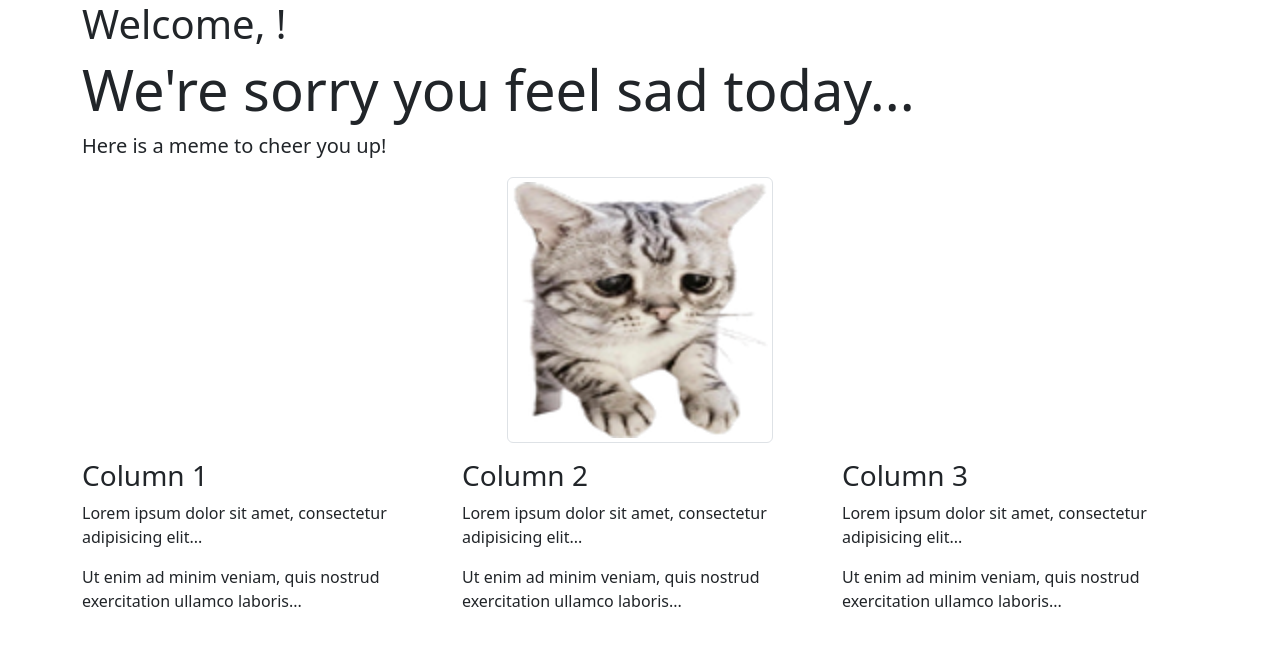
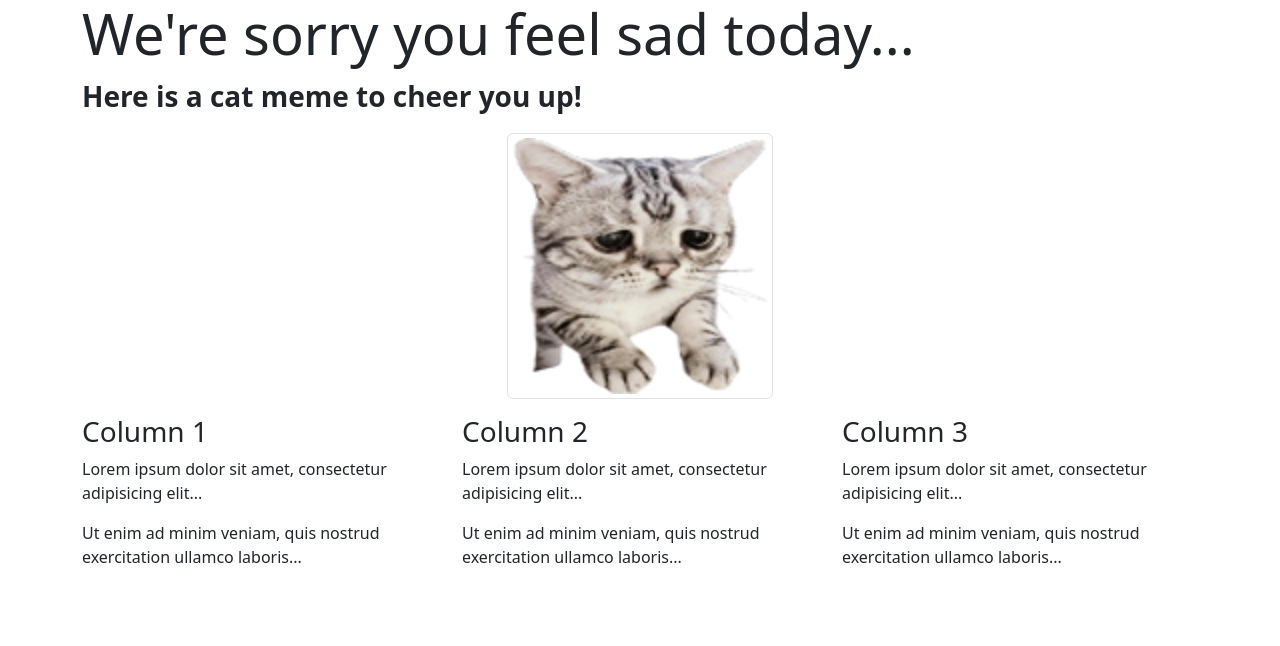
Before and after one commit to Logan-Hebert/Emeowtion, a website: page sadness.html in a window 1280 px wide. Drawn offline with nearby package versions, Linux system fonts and the light colour scheme; files whose address does not match are found by name.

```diff
--- a/sadness.html
+++ b/sadness.html
@@ -20,10 +20,9 @@
 
 <div class="jumbotron jumbotron-fluid">
   <div class="container">
-    <h1>Welcome, <span id="user-name"></span>!</h1>
+    <h1 class="display-4">We're sorry you feel sad today...</h1>
+    <p class="fw-bold fs-3">Here is a <span id="animal-type"></span> meme to cheer you up!</p>
     <script src="./scripts/sadness.js"></script>
-    <h1 class="display-4">We're sorry you feel sad today...</h1>
-    <p class="lead">Here is a meme to cheer you up!</p>
   </div>
 </div>
 <!-- <div class="text-center mt-3">
--- a/scripts/sadness.js
+++ b/scripts/sadness.js
@@ -1,3 +1,4 @@
-const userName = "Alex";
-import { getAnimalType } from " ./index.js";
-document.getElementById("user-name").innerHTML = userName;
+const animal = "cat";
+// import { getAnimalType } from "./index.js";
+// animal = getAnimalType();
+document.getElementById("animal-type").innerHTML = animal;
```
Also changed, not shown: images/MoodImages/cat/sadCat.png (renamed from images/cat/sadCat.png).
